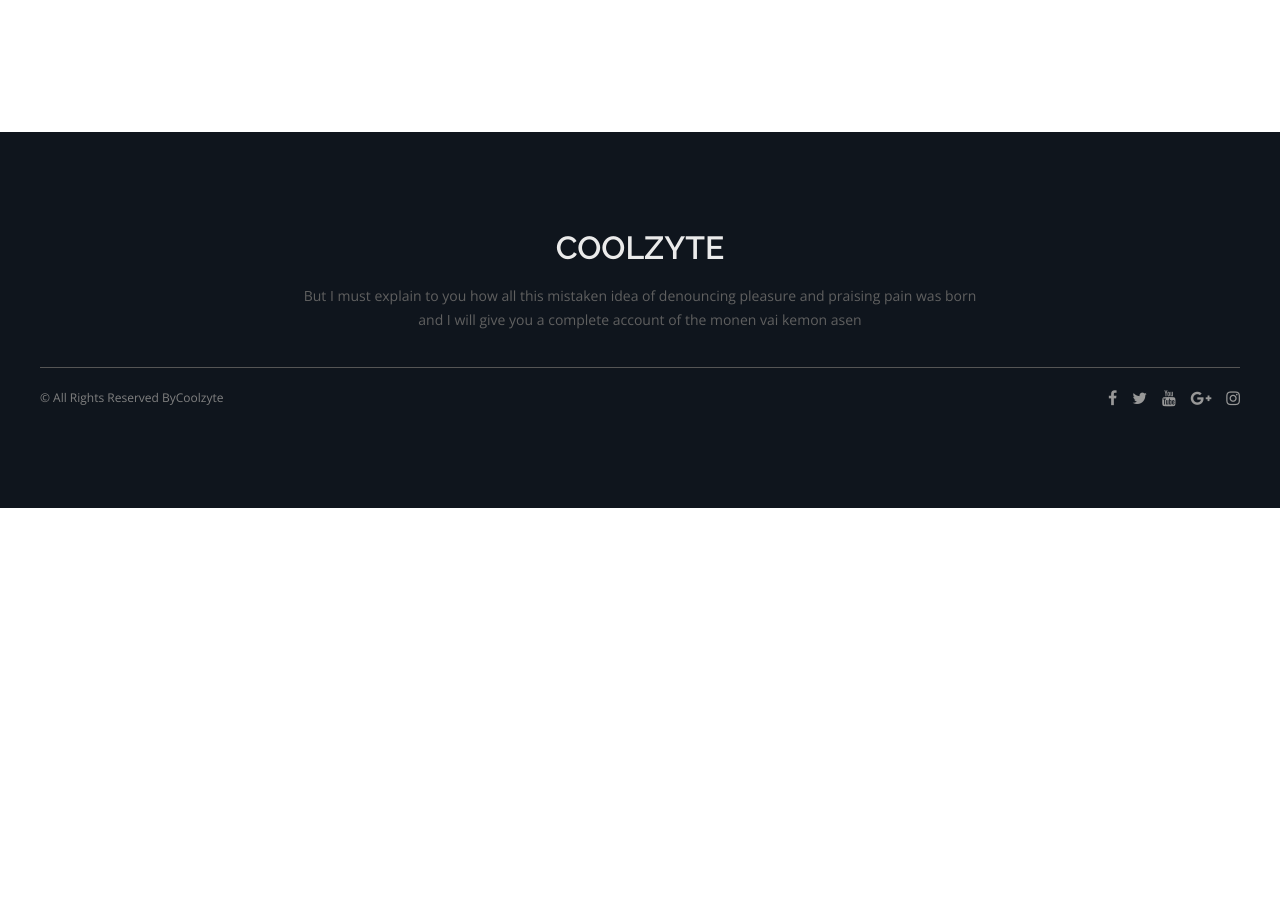
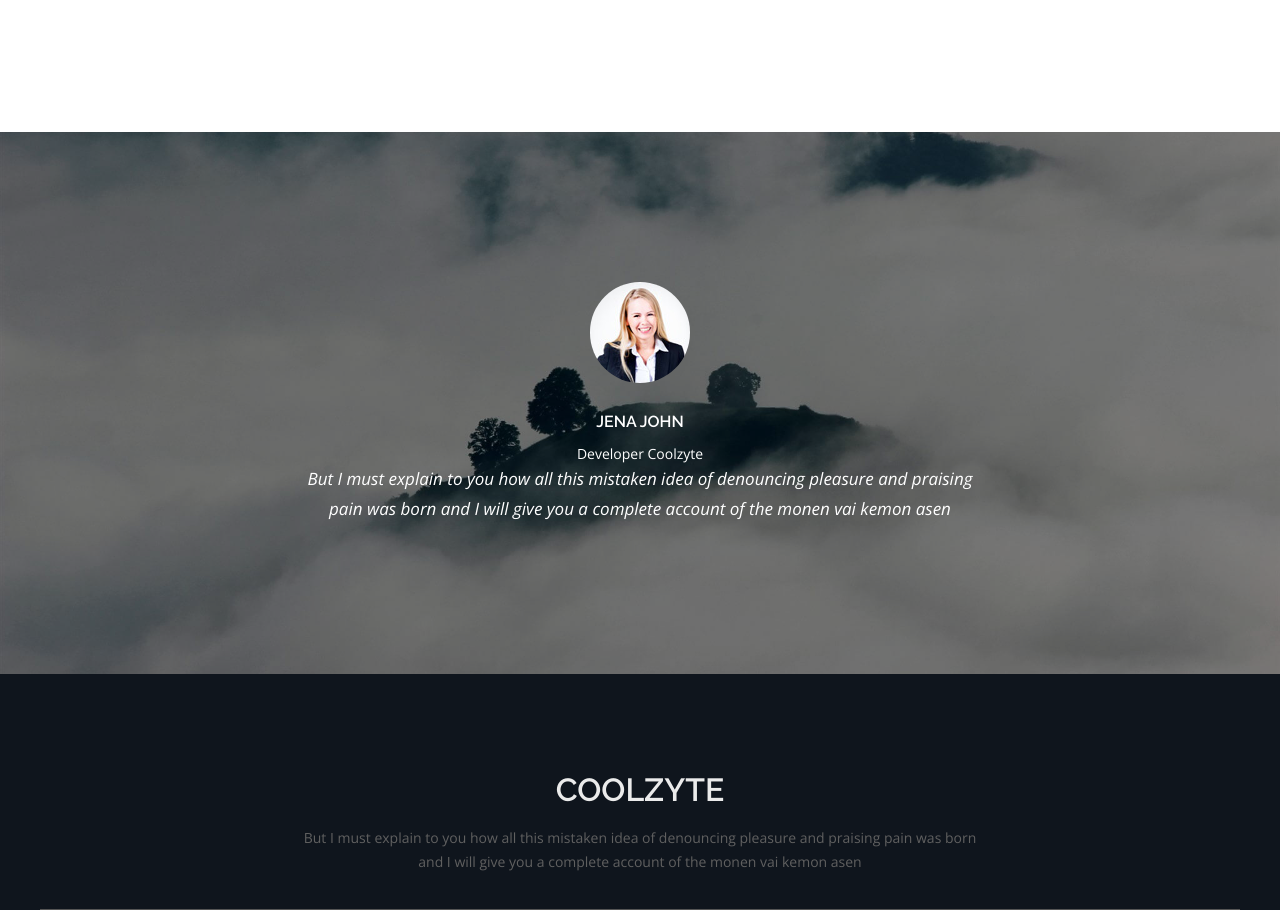
Before and after one commit to coolzyte/my-portfolio, a React (Create React App) app: page / in a window 1280 px wide. Shown: the part 2760-3670 px from the top of the page. Before the commit the page ends 3268 px from the top, so only its background shows below. Built offline with nearby package versions, Linux system fonts and the light colour scheme.

Commit message:
Added testimonial component

```diff
--- a/public/index.html
+++ b/public/index.html
@@ -12,6 +12,7 @@
     -->
   <link rel="manifest" href="%PUBLIC_URL%/manifest.json">
   <link href="https://cdnjs.cloudflare.com/ajax/libs/font-awesome/4.7.0/css/font-awesome.min.css" rel="stylesheet">
+  <link rel="stylesheet" href="https://cdnjs.cloudflare.com/ajax/libs/Swiper/4.4.2/css/swiper.min.css">
   <!--
       Notice the use of %PUBLIC_URL% in the tags above.
       It will be replaced with the URL of the `public` folder during the build.
@@ -39,6 +40,26 @@
       To begin the development, run `npm start` or `yarn start`.
       To create a production bundle, use `npm run build` or `yarn build`.
     -->
+  <script src="https://cdnjs.cloudflare.com/ajax/libs/Swiper/4.4.2/js/swiper.min.js"></script>
+
+  <script>
+    var swiper = new Swiper('.swiper-container', {
+      spaceBetween: 30,
+      centeredSlides: true,
+      autoplay: {
+        delay: 2500,
+        disableOnInteraction: false,
+      },
+      pagination: {
+        el: '.swiper-pagination',
+        clickable: true,
+      },
+      navigation: {
+        nextEl: '.swiper-button-next',
+        prevEl: '.swiper-button-prev',
+      },
+    });
+  </script>
 </body>
 
 </html>
--- a/src/components/Landing/Landing.js
+++ b/src/components/Landing/Landing.js
@@ -5,6 +5,8 @@ import Hero from "../Hero/Hero";
 import Skill from "../Skill/Skill";
 import Portfolio from "../Portfolio/Portfolio";
 import { projects } from "../Portfolio/projects";
+import Testimonial from "../Testimonial/Testimonial";
+import { testimonialsContent } from "../Testimonial/testimonialsContent";
 
 const Landing = () => {
   return (
@@ -13,6 +15,7 @@ const Landing = () => {
         <Hero />
         <Skill />
         <Portfolio projects={projects} />
+        <Testimonial testimonialsContent={testimonialsContent} />
       </Layout>
     </Aux>
   );
--- /dev/null
+++ b/src/components/Testimonial/Testimonial.js
@@ -0,0 +1,30 @@
+import React from "react";
+
+import "./Testimonial.scss";
+import TestimonialCard from "./TestimonialCard";
+
+const Testimonial = ({ testimonialsContent }) => {
+  return (
+    <section className="testimonials">
+      <div className="swiper-container p-tb">
+        <div className="bg bgImage overlay" />
+        <div className="swiper-wrapper">
+          {testimonialsContent.map((user, i) => {
+            return (
+              <TestimonialCard
+                key={i}
+                id={testimonialsContent[i].id}
+                name={testimonialsContent[i].name}
+                sub={testimonialsContent[i].sub}
+                desc={testimonialsContent[i].desc}
+                pic={testimonialsContent[i].pic}
+              />
+            );
+          })}
+        </div>
+      </div>
+    </section>
+  );
+};
+
+export default Testimonial;
--- /dev/null
+++ b/src/components/Testimonial/Testimonial.scss
@@ -0,0 +1,61 @@
+@import "../../base/mixin.scss";
+.testimonials {
+  grid-column: full-start / full-end;
+  .bgImage {
+    background-image: url("../../assets/images/testimonial/bg.jpg");
+  }
+  .bg {
+    position: absolute;
+    left: 0;
+    top: 0;
+    width: 100%;
+    height: 100%;
+    background-size: cover;
+    background-position: center;
+  }
+  &__image {
+    height: 100px;
+    width: 100px;
+    margin: auto;
+    margin-bottom: 3rem;
+    img {
+      border-radius: 100px;
+    }
+  }
+  .swiper-container {
+    width: 100%;
+    background: #000;
+  }
+  .swiper-wrapper {
+    z-index: 99;
+  }
+  .swiper-slide {
+    font-size: 18px;
+    color: #fff;
+    box-sizing: border-box;
+    .title {
+      font-size: 1.6rem;
+      font-weight: 600;
+      margin: 1rem;
+    }
+    .subtitle {
+      font-size: 1.4rem;
+      text-transform: capitalize;
+      display: inline-block;
+    }
+    .text {
+      font-size: 1.7rem;
+      font-style: italic;
+      line-height: 3rem;
+      margin: auto;
+      color: #fff;
+      padding: 0 1.5rem;
+      @include medium {
+        max-width: 53%;
+      }
+      @include large {
+        max-width: 40%;
+      }
+    }
+  }
+}
--- /dev/null
+++ b/src/components/Testimonial/TestimonialCard.js
@@ -0,0 +1,14 @@
+import React from "react";
+
+const TestimonialCard = ({ pic, name, desc, sub }) => (
+  <div className="swiper-slide center">
+    <div className="testimonials__image">
+      <img src={pic} alt="testimonial-img" />
+    </div>
+    <h3 className="title">{name}</h3>
+    <span className="subtitle">{sub}</span>
+    <p className="text">{desc}</p>
+  </div>
+);
+
+export default TestimonialCard;
--- /dev/null
+++ b/src/components/Testimonial/testimonialsContent.js
@@ -0,0 +1,29 @@
+import T1 from "../../assets/images/testimonial/t1.png";
+import T2 from "../../assets/images/testimonial/t2.png";
+
+export const testimonialsContent = [
+  {
+    id: 1,
+    name: "Jena John",
+    sub: "Developer Coolzyte",
+    desc:
+      "But I must explain to you how all this mistaken idea of denouncing pleasure and praising pain was born and I will give you a complete account of the monen vai kemon asen",
+    pic: T1
+  },
+  {
+    id: 2,
+    name: "Adams Smith",
+    sub: "Graphics Coolzyte",
+    desc:
+      "I must explain to you how all this mistaken idea of denouncing pleasure and praising pain was born and I will give you a complete account of the monen vai kemon asen",
+    pic: T2
+  },
+  {
+    id: 3,
+    name: "Adams Smith",
+    sub: "Web Coolzyte",
+    desc:
+      "I must explain to you how all this mistaken idea of denouncing pleasure and praising pain was born and I will give you a complete account of the monen vai kemon asen",
+    pic: T2
+  }
+];
--- a/src/index.scss
+++ b/src/index.scss
@@ -225,3 +225,14 @@ ul {
 .m-bottom-6 {
   margin-bottom: 6rem;
 }
+
+.overlay::before {
+  background: rgba(0, 0, 0, 0.5) none repeat scroll 0 0;
+  content: "";
+  height: 100%;
+  left: 0;
+  position: absolute;
+  top: 0;
+  width: 100%;
+  z-index: 9;
+}
```
